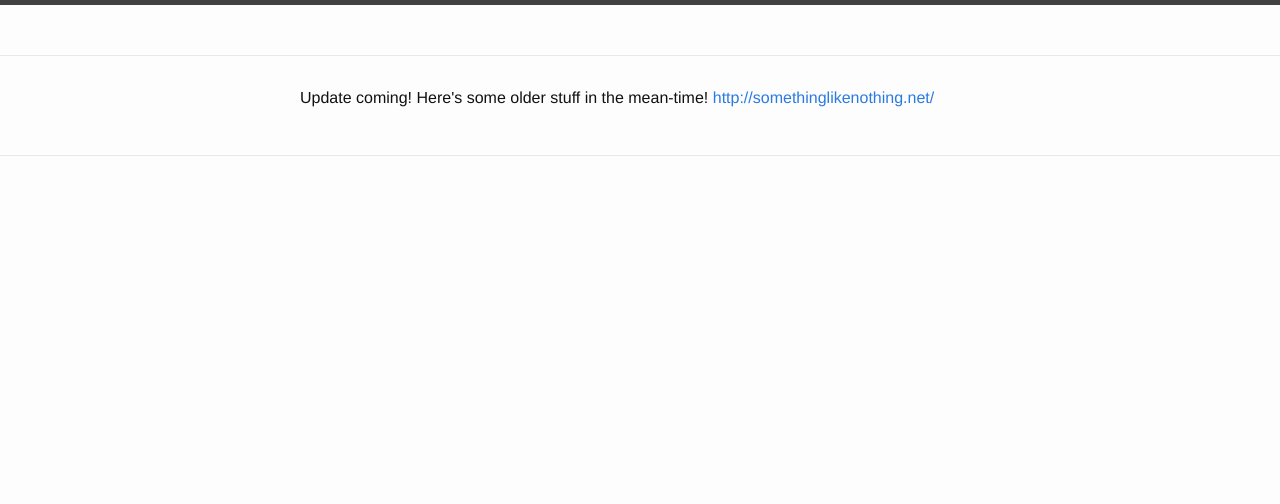
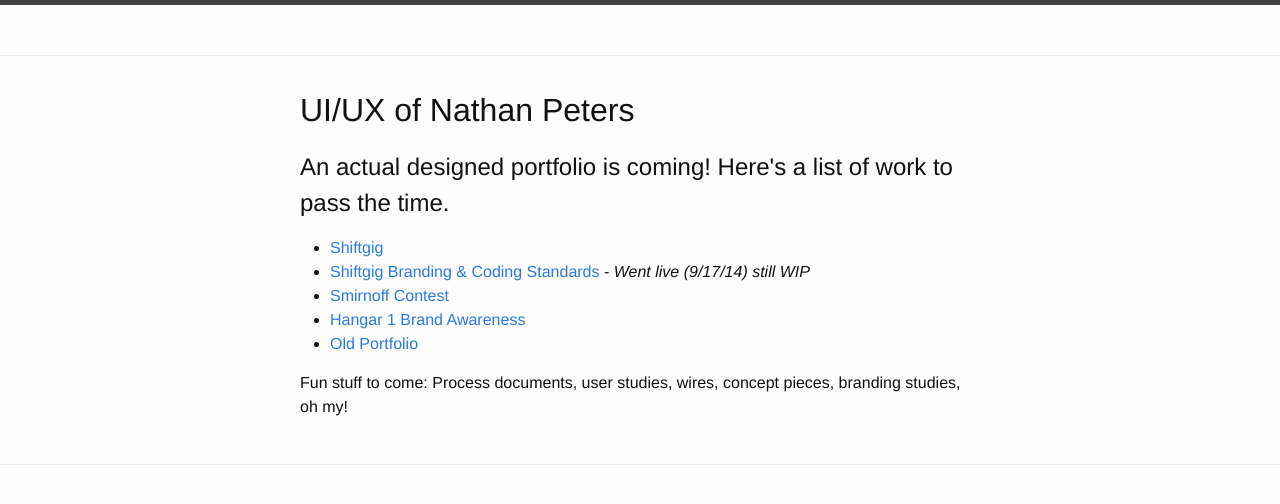
Before and after one commit to dv8withn8/dv8withn8.github.io, a Jekyll site: the page built from index.html, in a window 1280 px wide. Shown: the top 504 px of the page. Built offline with Jekyll 4.4.1, drawn with Linux system fonts in a browser that asks for light colours; Markdown is read by kramdown in place of the engine named in the settings.

Commit message:
Update index.html

```diff
--- a/index.html
+++ b/index.html
@@ -3,7 +3,14 @@
 ---
 
 <div class="home">
-
-  <p>Update coming! Here's some older stuff in the mean-time! <a href="http://somethinglikenothing.net/">http://somethinglikenothing.net/</a></p>
-
+  <h1>UI/UX of Nathan Peters</h1>
+  <h2>An actual designed portfolio is coming! Here's a list of work to pass the time.</h2>
+  <ul>
+    <li><a href="http://shiftgig.com">Shiftgig</a></li>
+    <li><a href="http://ops.shiftgig.com/design">Shiftgig Branding & Coding Standards</a> - <em>Went live (9/17/14) still WIP</em></li>
+    <li><a href="http://moscowmule.shiftgig.com">Smirnoff Contest</a></li>
+    <li><a href="http://shiftgig.com/hangar1">Hangar 1 Brand Awareness</a></li>
+    <li><a href="http://somethinglikenothing.net/">Old Portfolio</a></li>
+  </ul>
+  <p>Fun stuff to come: Process documents, user studies, wires, concept pieces, branding studies, oh my!</p>
 </div>
```
